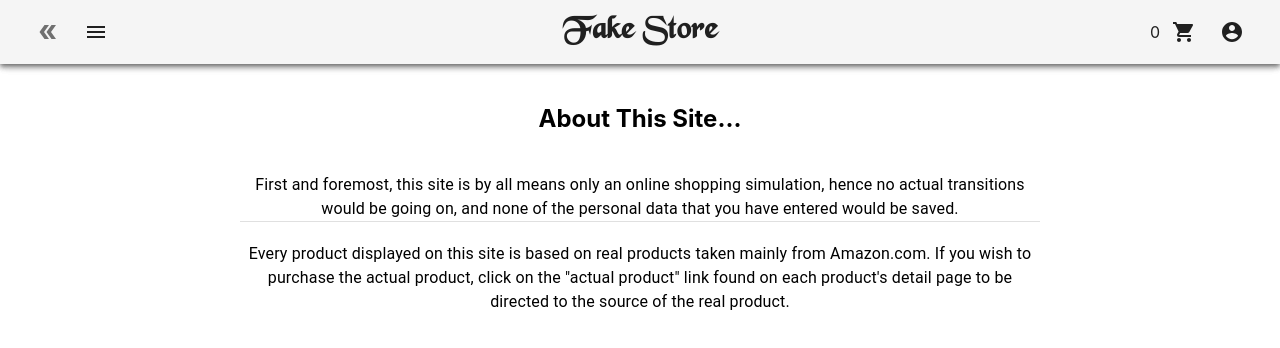
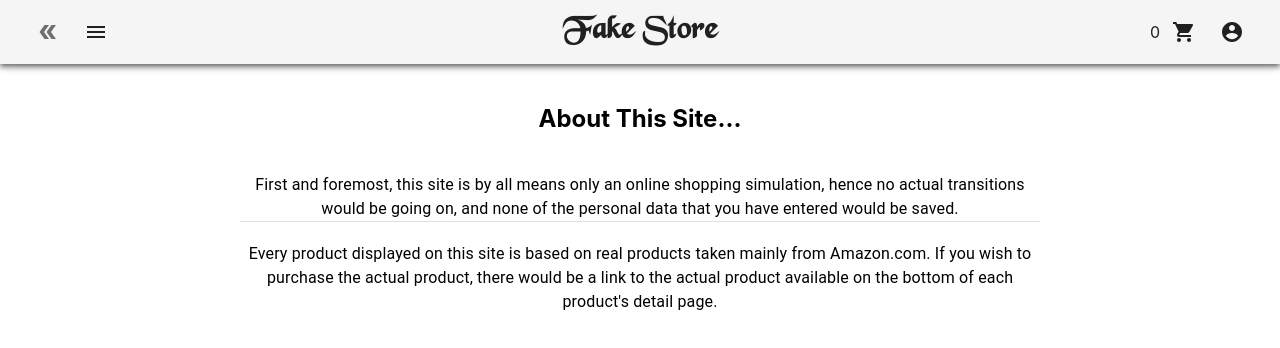
Before and after one commit to nasdda/fakestore, a React (Create React App) app: page /about in a window 1280 px wide. Shown: the top 348 px of the page. Built offline with nearby package versions, Linux system fonts and the light colour scheme.

Commit message:
changed page onload functionality

```diff
--- a/src/components/pages/about/about.js
+++ b/src/components/pages/about/about.js
@@ -32,10 +32,16 @@ function About() {
                 <br />
                 <h2>About This Site...</h2>
                 <br />
-                <Textchunk>First and foremost, this site is by all means only an online shopping simulation, hence no actual transitions would be going on, and none of the personal data that you have entered would be saved.</Textchunk>
+                <Textchunk>First and foremost, this site is by all means only an online shopping simulation,
+                hence no actual transitions would be going on,
+                and none of the personal data that you have entered would be saved.</Textchunk>
                 <Divider className={classes.body} />
                 <br />
-                <Textchunk>Every product displayed on this site is based on real products taken mainly from Amazon.com. If you wish to purchase the actual product, click on the "actual product" link found on each product's detail page to be directed to the source of the real product.</Textchunk>
+                <Textchunk>Every product displayed on this site is
+                based on real products taken mainly from Amazon.com.
+                If you wish to purchase the actual product,
+                there would be a link to the actual product
+                available on the bottom of each product's detail page.</Textchunk>
             </div>
         </div>
     )
--- a/src/components/pages/product/product.js
+++ b/src/components/pages/product/product.js
@@ -117,6 +117,8 @@ export default function Product(props) {
     const images = product.images.map((image, i) => <div className={classes.imageContainer} key={i}><img src={image} alt="product" className={classes.image} /></div>)
     const [quantity, setQuantity] = useState(1)
 
+    window.scrollTo(0, 0);
+
     return (
         <React.Fragment>
             <div style={{ position: "relative", minHeight: "80vh" }}>
```
Also changed, not shown: 1 other file (tests, documents, lock files or other folders).
